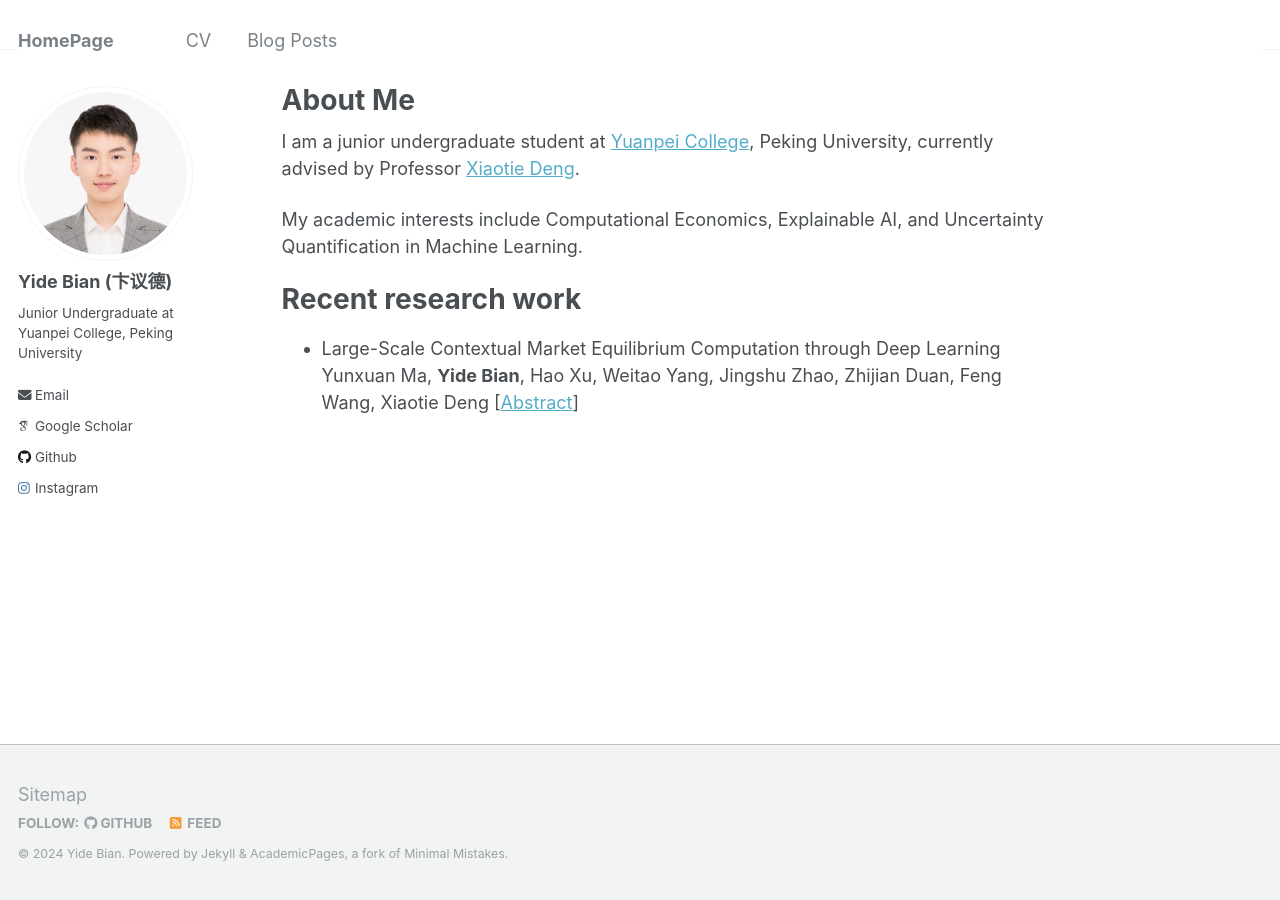
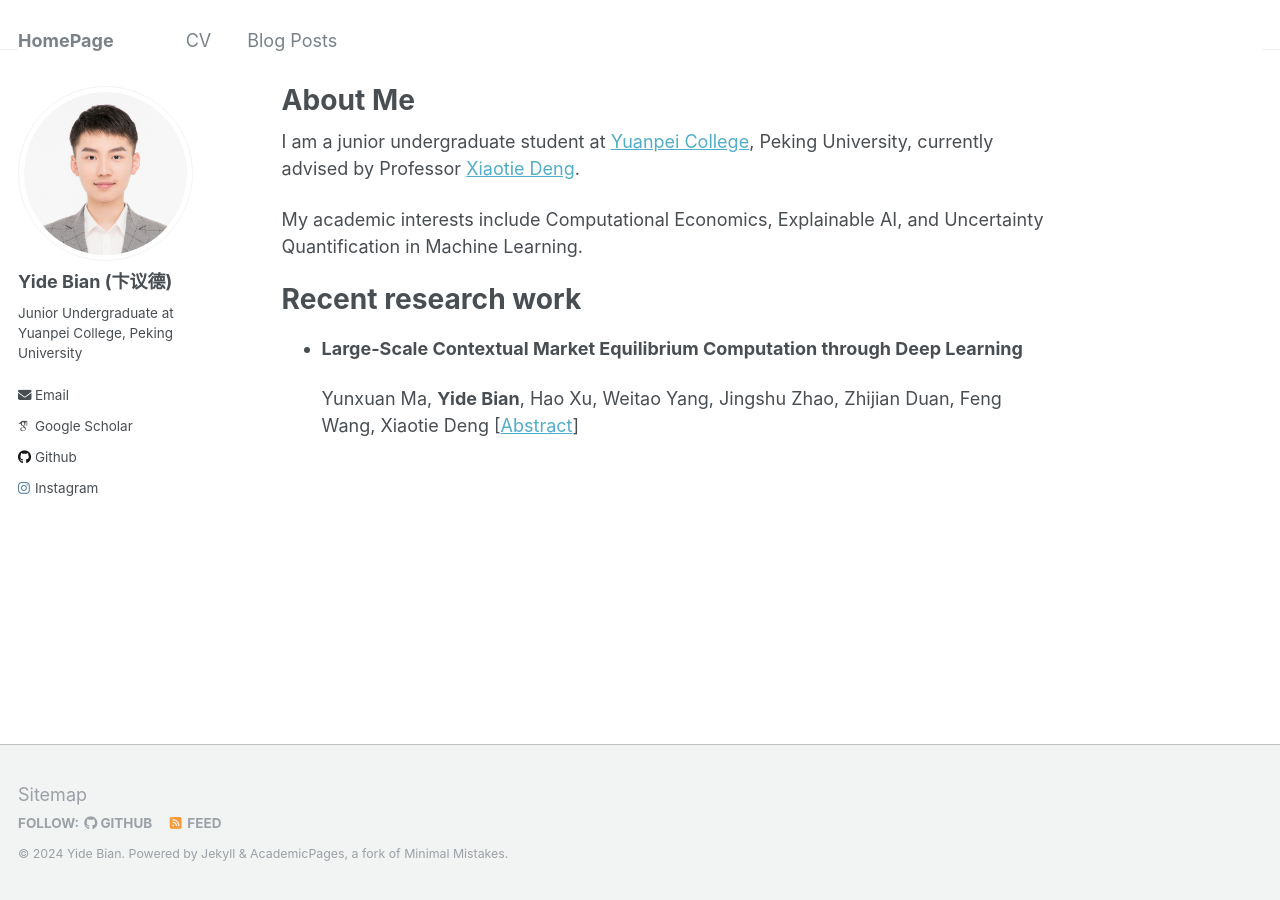
Before and after one commit to bian1d/bian1d.github.io, a Jekyll site: the page built from _pages/about.md, in a window 1280 px wide. Built offline with Jekyll 4.4.1, drawn with Linux system fonts in a browser that asks for light colours; some web fonts are replaced.

Commit message:
update my blog

```diff
--- a/_pages/about.md
+++ b/_pages/about.md
@@ -13,7 +13,8 @@ My academic interests include Computational Economics, Explainable AI, and Uncer
 
 Recent research work
 ======
-- Large-Scale Contextual Market Equilibrium Computation through Deep Learning
+- **Large-Scale Contextual Market Equilibrium Computation through Deep Learning**
+
   Yunxuan Ma, **Yide Bian**, Hao Xu, Weitao Yang, Jingshu Zhao, Zhijian Duan, Feng Wang, Xiaotie Deng
   [[Abstract](https://bian1d.github.io/posts/2024/02/large-scale-contextual-market-equilibrium/)]
 
```
